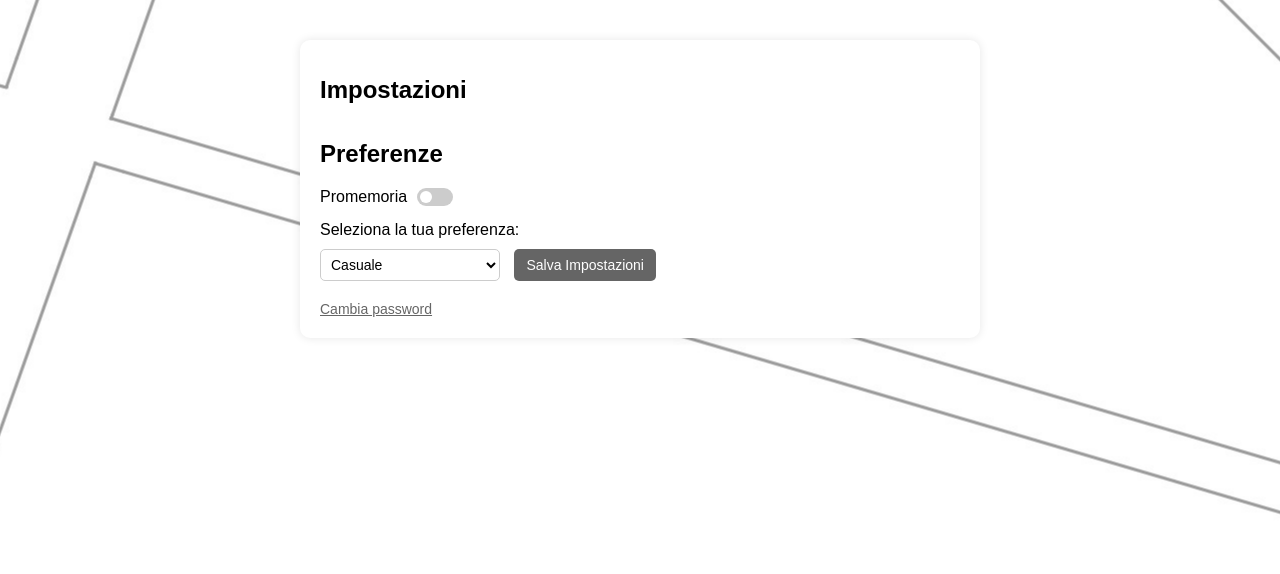
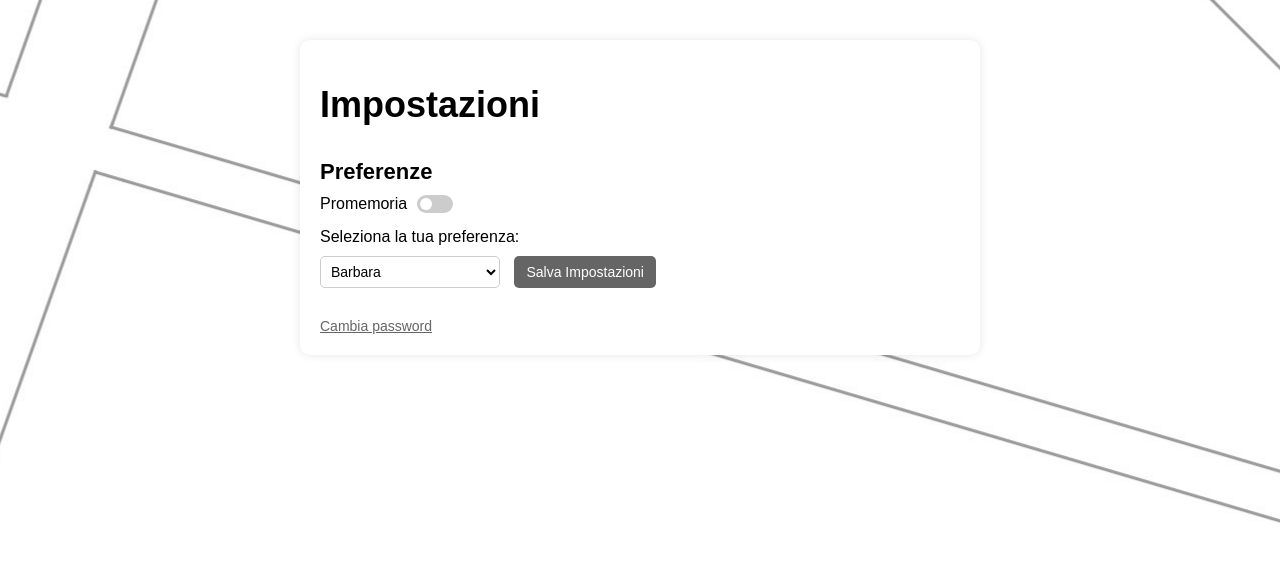
Before and after one commit to LorenzoDelPuppo/CC-Software, a PHP site: page /add-edit/impostazioni.php in a window 1280 px wide. Shown: the part 85-659 px from the top of the page. Run offline with PHP 8.4, Linux system fonts and the light colour scheme; a user stored in the database is signed in; data comes from the database, SQL or seed files in the repository; data that the repository does not hold is empty.

Commit message:
ui impostazioni finito

```diff
--- a/add-edit/impostazioni.php
+++ b/add-edit/impostazioni.php
@@ -1,4 +1,4 @@
-<?php
+<?php /*
 session_start();
 require_once __DIR__ . '/../connect.php';
 
@@ -58,7 +58,7 @@ $stmt->fetch();
 $stmt->close();
 
 $conn->close();
-
+*/
 ?>
 <!DOCTYPE html>
 <html lang="it">
--- a/style/style_impostazioni.css
+++ b/style/style_impostazioni.css
@@ -13,10 +13,11 @@
     text-align: left;
 }
 
-/* Titolo principale */
+/* Titolo principale - "Impostazioni" più grande */
 h1 {
-    font-size: 24px;
+    font-size: 36px; /* Aumentato per dare maggiore enfasi */
     font-weight: bold;
+    margin-bottom: 15px;
 }
 
 /* Stile delle sezioni */
@@ -27,6 +28,13 @@ h1 {
     padding: 15px;
     border-radius: 10px;
     box-shadow: 0 0 5px rgba(0, 0, 0, 0.1);
+}
+
+/* Titolo sezione - "Preferenze" leggermente più piccolo */
+h2 {
+    font-size: 22px; /* Ridotto rispetto a h1 */
+    font-weight: bold;
+    margin-bottom: 10px;
 }
 
 /* Etichetta generale */
@@ -54,15 +62,10 @@ button {
     border: none;
     cursor: pointer;
     border-radius: 5px;
-    transition: background-color 0.3s, transform 0.2s ease-in-out;
     margin-top: 5px; /* Aggiunto spazio per separare i bottoni */
 }
 
-/* Pulsante Cambia Password */
-button[type="button"] {
-    background-color: rgb(101, 101, 101);
-    color: white;
-}
+/* Pulsante Cambia Password (rimosso e sostituito con link) */
 
 /* Pulsante Elimina Account */
 .delete-account {
@@ -144,12 +147,10 @@ button[type="submit"] {
 /* Effetto al passaggio del mouse */
 button[type="submit"]:hover {
     background-color: #333;
-    transform: scale(1.05);
 }
 
 button[type="button"]:hover {
     background-color: #333;
-    transform: scale(1.05);
 }
 
 /* Layout migliorato per allineare elementi */
@@ -158,6 +159,21 @@ button[type="button"]:hover {
     align-items: center;
     gap: 10px; /* Spazio tra gli elementi */
     flex-wrap: wrap;
+}
+
+/* Stile del link "Cambia password" */
+.change-password {
+    font-size: 14px;
+    color: rgb(101, 101, 101);
+    text-decoration: underline;
+    cursor: pointer;
+    display: inline-block;
+    margin-top: 30px; /* Maggiore distanza sopra */
+    transition: color 0.3s ease-in-out;
+}
+
+.change-password:hover {
+    color: #333;
 }
 
 /* Responsive */
@@ -173,17 +189,3 @@ button[type="button"]:hover {
         width: 100%;
     }
 }
-
-.change-password {
-    font-size: 14px;
-    color: rgb(101, 101, 101);
-    text-decoration: underline;
-    cursor: pointer;
-    display: inline-block;
-    margin-top: 20px; /* Aumentato lo spazio sopra */
-    transition: color 0.3s ease-in-out;
-}
-
-.change-password:hover {
-    color: #333;
-}
```
